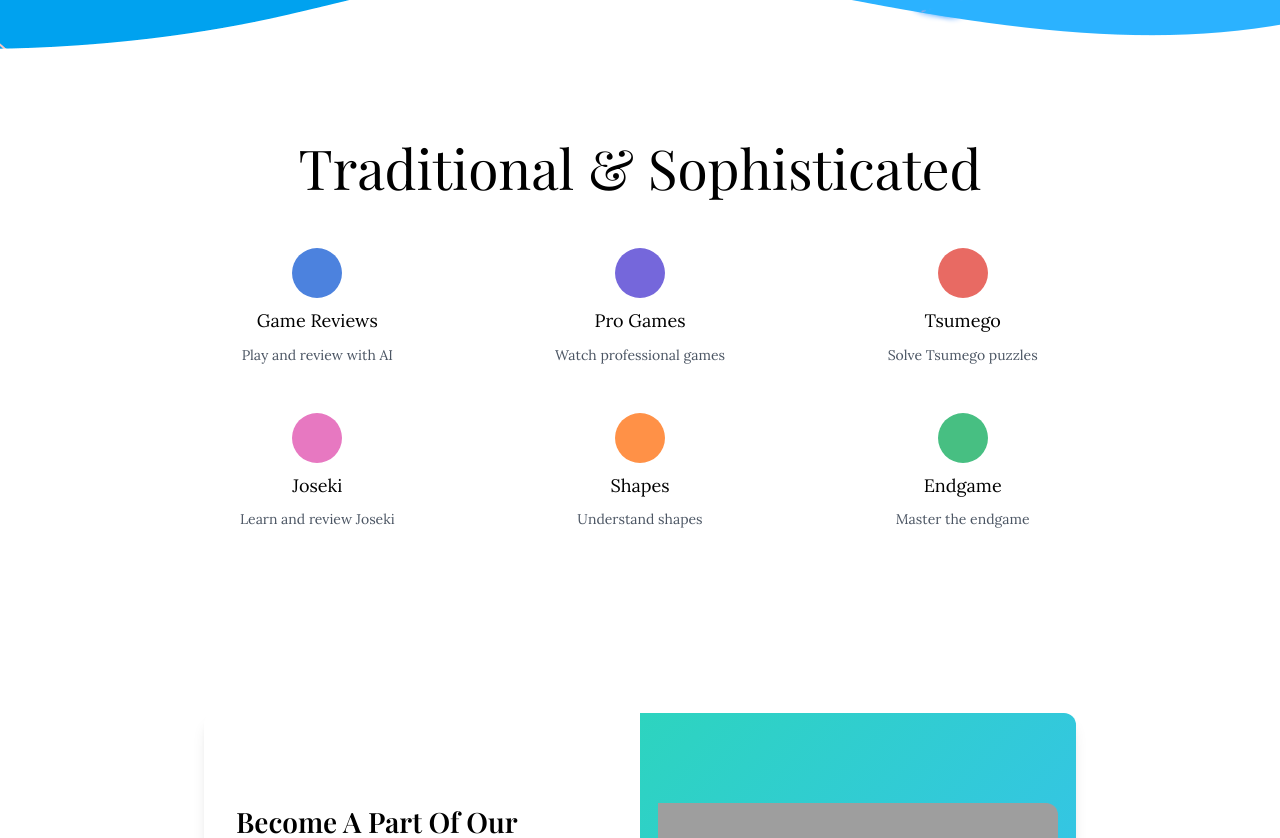
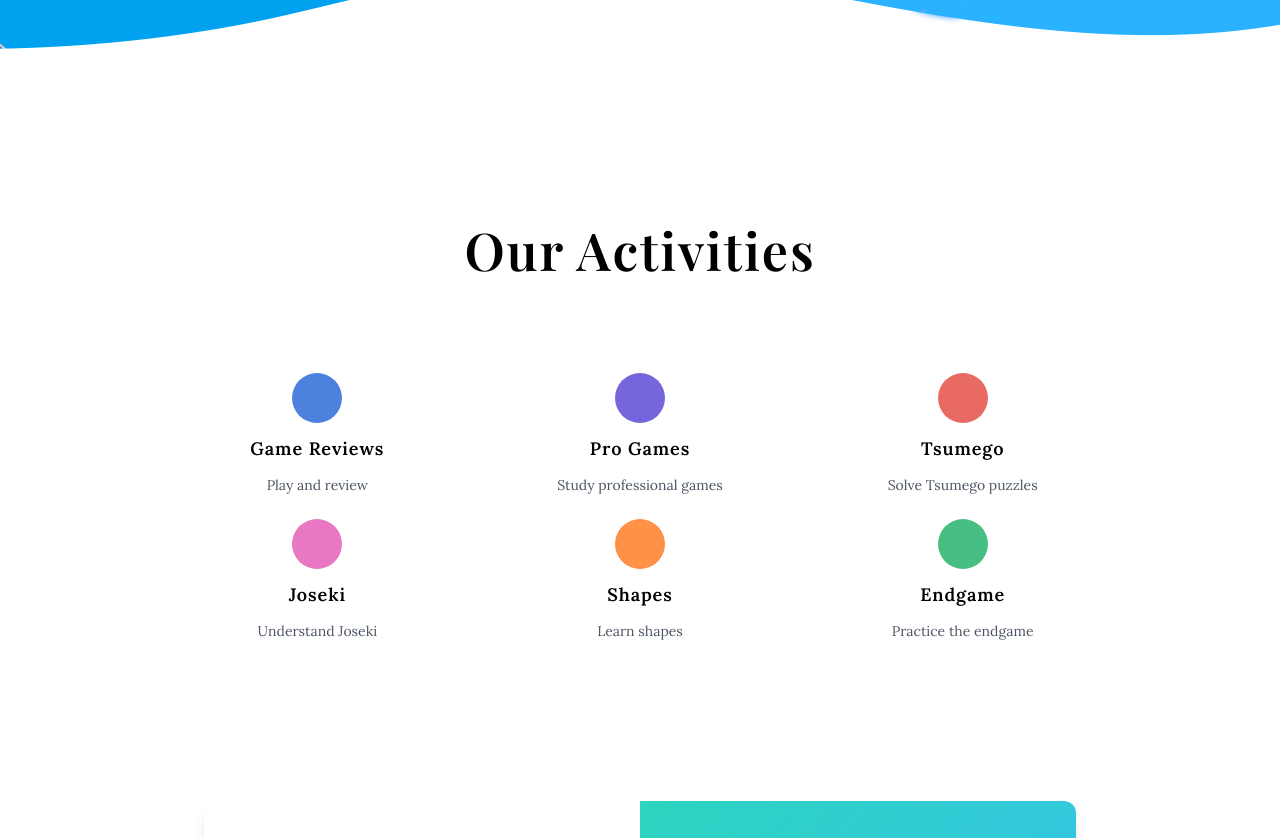
Before and after one commit to hnakae/go-club, a Next.js app: page / in a window 1280 px wide. Shown: the part 520-1358 px from the top of the page. Built offline with nearby package versions, Linux system fonts and the light colour scheme; grey boxes are pictures that could not be loaded; a web font is replaced by a local one.

Commit message:
fix spacing

```diff
--- a/src/app/_components/grid.tsx
+++ b/src/app/_components/grid.tsx
@@ -18,18 +18,18 @@ const Grid = () => {
     "Endgame",
   ];
   const descriptions = [
-    "Play and review with AI",
-    "Watch professional games",
+    "Play and review",
+    "Study professional games",
     "Solve Tsumego puzzles",
-    "Learn and review Joseki",
-    "Understand shapes",
-    "Master the endgame",
+    "Understand Joseki",
+    "Learn shapes",
+    "Practice the endgame",
   ];
   return (
     <>
       <div className="w-full flex flex-col  mb-36 ">
-        <div className="font-playfair text-center text-[55px] mb-6 ">
-          Traditional & Sophisticated
+        <div className="font-playfair leading-[1.06] tracking-[1.88px] font-semibold text-center text-[52px] mb-20 mt-24 ">
+          Our Activities
         </div>
         <div className="grid grid-rows-2 grid-cols-3 gap-y-6 p-4">
           {items.map((item, index) => (
@@ -41,10 +41,10 @@ const Grid = () => {
                 className="rounded-full w-[50px] h-[50px] mb-3 "
                 style={{ backgroundColor: colors[index] }}
               />
-              <div className="font-lora text-lg  leading-tight mb-3">
+              <div className="font-lora text-lg font-semibold tracking-wider mb-3">
                 {item}
               </div>
-              <div className="font-lora text-center text-sm text-gray-600 mb-6">
+              <div className="font-lora text-center text-sm text-gray-600">
                 {descriptions[index]}
               </div>
             </div>
```
